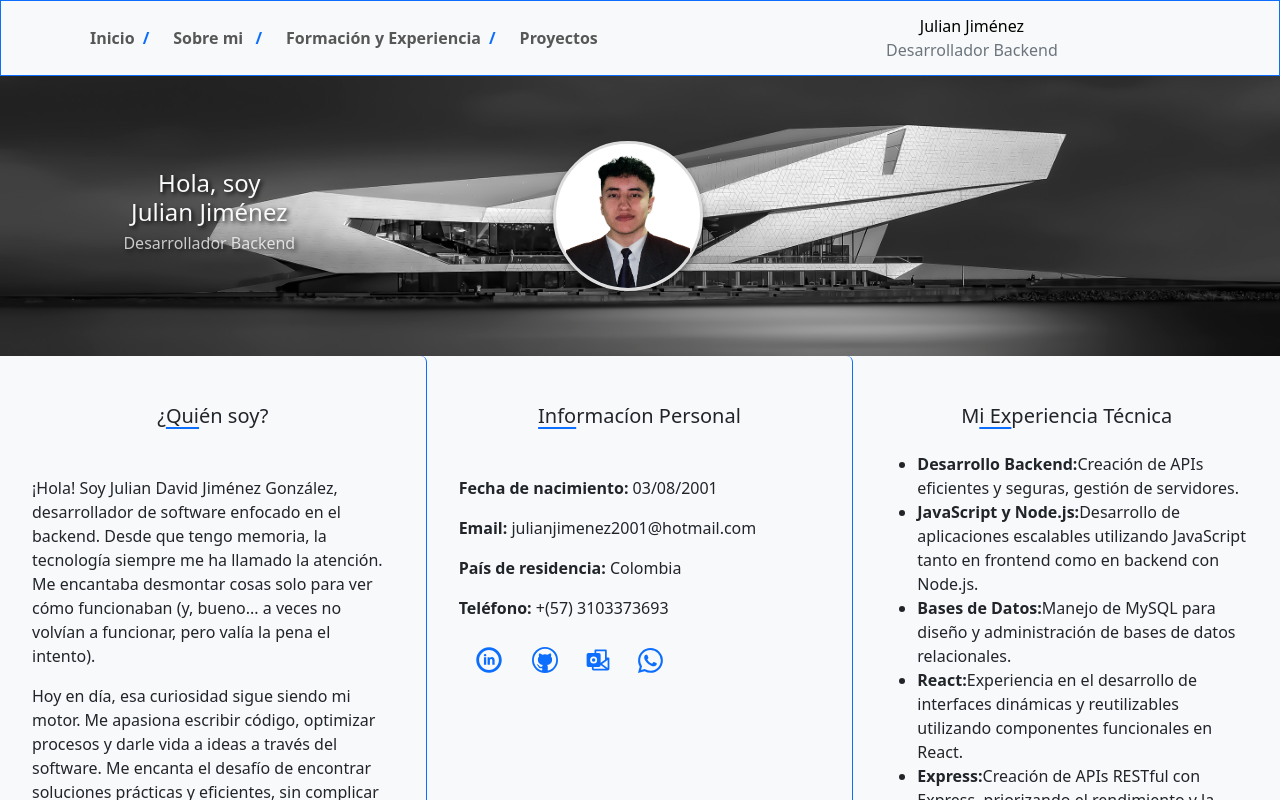
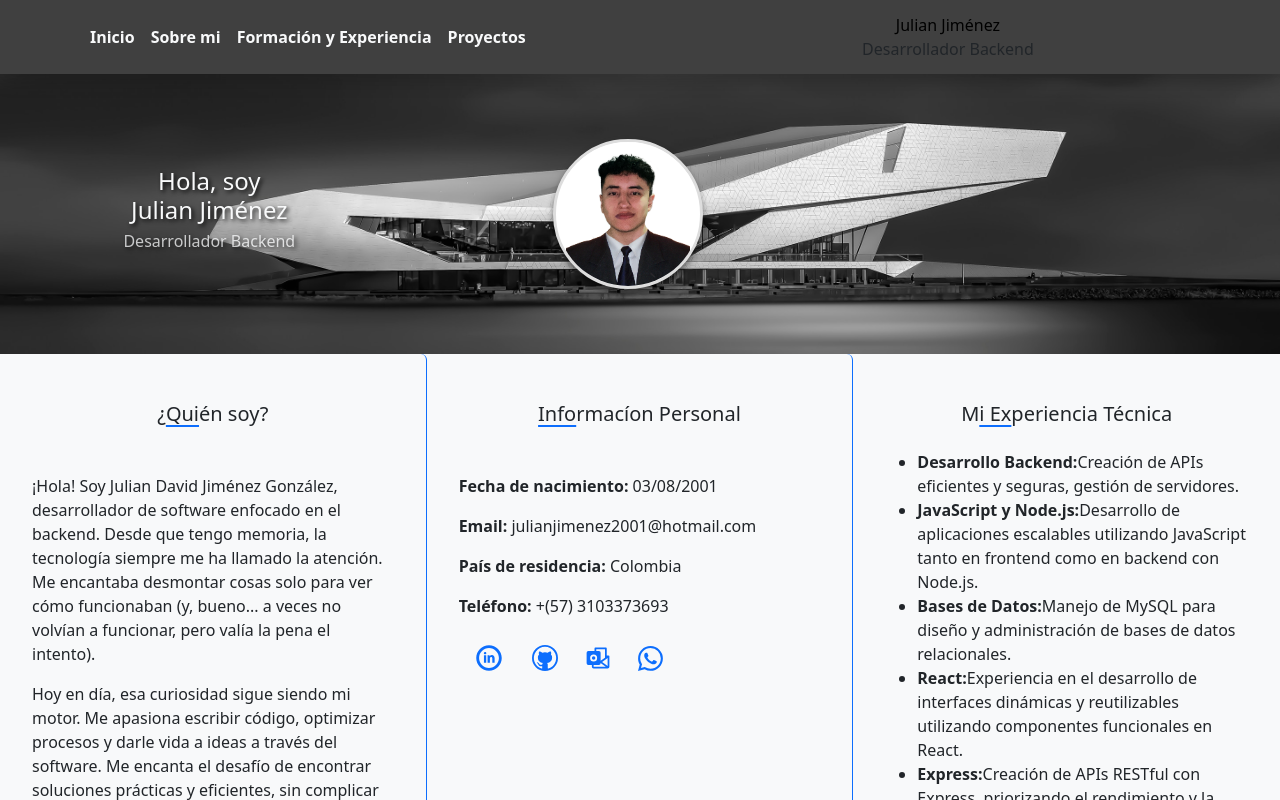
Before and after one commit to Julianjg21/portafolio, a React (Create React App) app: page / in a window 1280 px wide. Shown: the top 800 px of the page. Built offline with nearby package versions, Linux system fonts and the light colour scheme.

Commit message:
Update footer and navigation bar styles to improve appearance and readability.

```diff
--- a/src/components/footer/MainFooter.jsx
+++ b/src/components/footer/MainFooter.jsx
@@ -3,7 +3,7 @@ import React from "react";
 function MainFooter() {
   return (
     <div>
-      <footer className="bg-primary text-white mt-5">
+      <footer className="footer-navbar-color text-white mt-5">
         <div className="container py-2">
           <div className="text-center py-2">
             <p className="mb-0">
--- a/src/components/navbar/MainNavbar.jsx
+++ b/src/components/navbar/MainNavbar.jsx
@@ -4,32 +4,31 @@ import { Navbar, Nav, Container } from "react-bootstrap";
 function MainNavbar() {
   return (
     <Navbar
-      bg="light"
-      variant="light"
-      className="border border-primary fw-bold sticky-top"
+      variant="secondary"
+      className=" footer-navbar-color fw-bold sticky-top shadow"
       expand="lg"
       fixed="top"
     >
       <Container>
-        <Navbar.Toggle aria-controls="navbar-nav" className="custom-toggle" />
+        <Navbar.Toggle aria-controls="navbar-nav" className="custom-toggle " />
         <Navbar.Collapse id="navbar-nav">
           <Nav className="me-auto">
-            <Nav.Link href="#home" className="nav-link">
-              Inicio<span className="text-primary px-2  nav-lines">/</span>
+            <Nav.Link href="#home" className="nav-link text-light">
+              Inicio
             </Nav.Link>
 
-            <Nav.Link href="#about" className="nav-link">
-              Sobre mi <span className="text-primary px-2 nav-lines">/</span>
+            <Nav.Link href="#about" className="nav-link text-light">
+              Sobre mi
             </Nav.Link>
-            <Nav.Link href="#resume">
+            <Nav.Link href="#resume" className="text-light">
               Formación y Experiencia
-              <span className="text-primary px-2 nav-lines">/</span>
+
             </Nav.Link>
-            <Nav.Link href="#projects">Proyectos</Nav.Link>
+            <Nav.Link href="#projects" className="text-light">Proyectos</Nav.Link>
           </Nav>
           <Navbar.Brand className=" mx-auto fs-6 fw-medium" href="#home">
             Julian Jiménez <br />
-            <span className="fs-6 text-secondary fw-medium ">
+            <span className="fs-6 text-dark fw-medium ">
               Desarrollador Backend
             </span>
           </Navbar.Brand>
```
